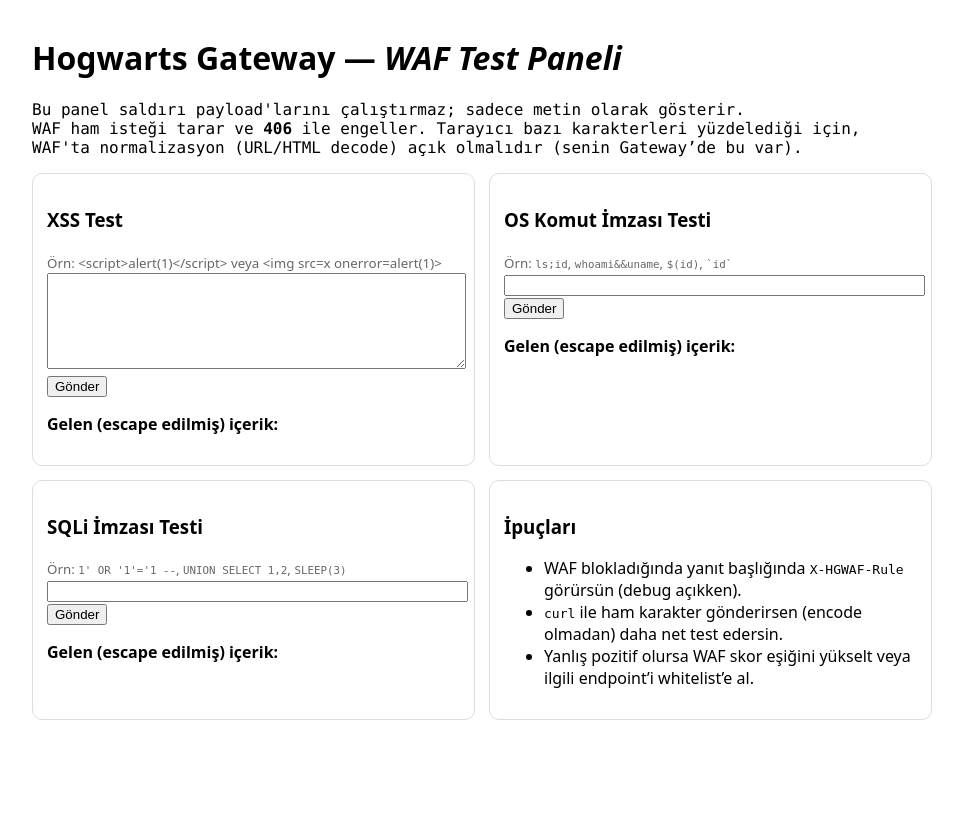
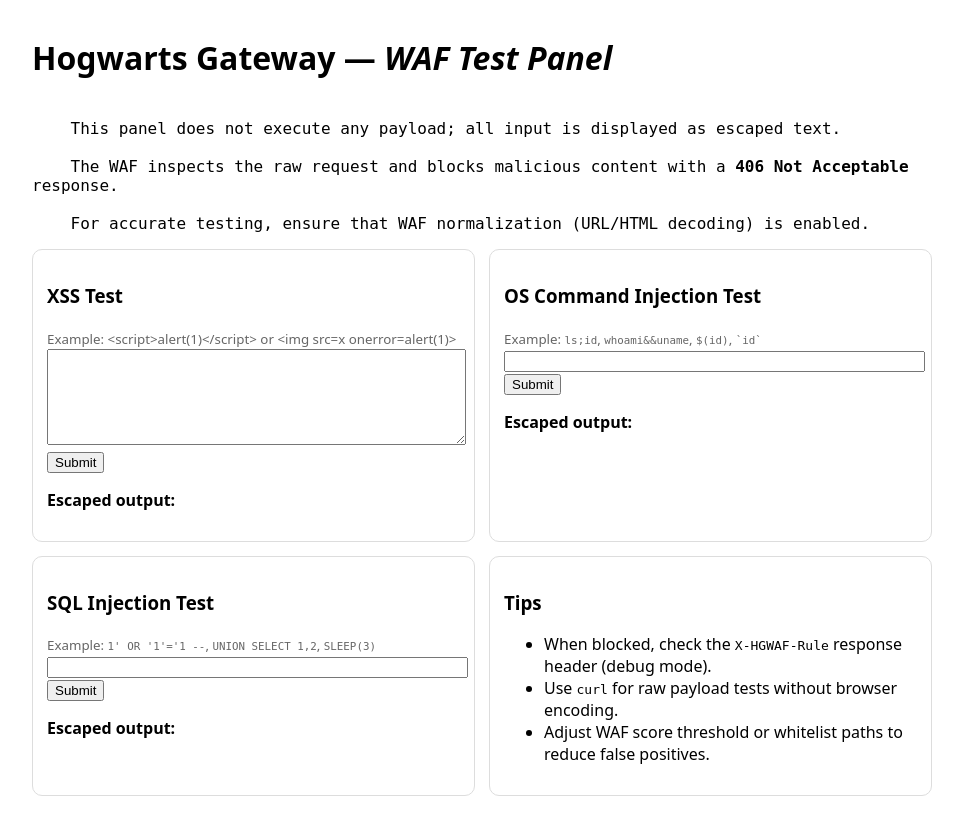
Before and after one commit to omerfaruk-shp/Hogwarts-Gateway, a PHP site: page / in a window 1280 px wide. Shown: the whole page, without its empty margins (158-1121 px from the left). Before the commit the page ends 720 px from the top, so only its background shows below. Run offline with PHP 8.4, Linux system fonts and the light colour scheme.

Commit message:
Update index.php

```diff
--- a/www/index.php
+++ b/www/index.php
@@ -1,80 +1,123 @@
 <?php
-// Hogwarts Gateway — WAF Test Panel (SAFE)
-// Bu sayfa hiçbir payload'ı çalıştırmaz; sadece ekran metni olarak gösterir.
-// Ama WAF ham isteği taradığı için gerçek saldırı kalıplarını engeller (406).
-// LAB kilidi: dış ağda çalıştırmayı zorlaştırır (isteğe bağlı).
-$ip = $_SERVER['REMOTE_ADDR'] ?? '';
-$is_local =
-  $ip === '127.0.0.1' || $ip === '::1' ||
-  preg_match('/^(10\.|192\.168\.|172\.(1[6-9]|2[0-9]|3[0-1])\.)/', $ip);
-if (!$is_local && getenv('HOGWARTS_GATEWAY_LAB') !== '1') {
+/**
+ * Hogwarts Gateway — WAF Test Panel
+ *
+ * This script provides a safe testing interface for Hogwarts Gateway's WAF.
+ * - No payload is executed; all user inputs are HTML-escaped before output.
+ * - The WAF operates on the raw HTTP request and blocks malicious patterns with a 406 response.
+ * - Intended for local or lab use only.
+ *
+ * @license MIT
+ */
+
+// -----------------------------------------------------------------------------
+// ACCESS CONTROL — LOCAL ONLY (unless LAB mode is enabled)
+// -----------------------------------------------------------------------------
+$clientIp = $_SERVER['REMOTE_ADDR'] ?? '';
+$isLocal  = (
+    $clientIp === '127.0.0.1' ||
+    $clientIp === '::1' ||
+    preg_match('/^(10\.|192\.168\.|172\.(1[6-9]|2[0-9]|3[0-1])\.)/', $clientIp)
+);
+
+if (!$isLocal && getenv('HOGWARTS_GATEWAY_LAB') !== '1') {
     http_response_code(403);
     header('Content-Type: text/plain; charset=UTF-8');
-  exit("403 LAB only. Set HOGWARTS_GATEWAY_LAB=1 to force-enable.\n");
+    exit("403 Forbidden — LAB mode only. Set HOGWARTS_GATEWAY_LAB=1 to enable.\n");
 }
 
+// -----------------------------------------------------------------------------
+// HELPER FUNCTIONS
+// -----------------------------------------------------------------------------
+/**
+ * Escape HTML special characters for safe output.
+ *
+ * @param string $value Input string
+ * @return string Escaped string
+ */
+function esc(string $value): string {
+    return htmlspecialchars($value ?? '', ENT_QUOTES | ENT_SUBSTITUTE, 'UTF-8');
+}
+
+// -----------------------------------------------------------------------------
+// CAPTURE TEST INPUTS
+// -----------------------------------------------------------------------------
+$q   = $_GET['q']   ?? ''; // XSS test input
+$cmd = $_GET['cmd'] ?? ''; // OS command injection test input
+$sql = $_GET['sql'] ?? ''; // SQL injection test input
+
+// -----------------------------------------------------------------------------
+// OUTPUT HTML
+// -----------------------------------------------------------------------------
 header('Content-Type: text/html; charset=UTF-8');
-function esc($s){ return htmlspecialchars($s ?? '', ENT_QUOTES | ENT_SUBSTITUTE, 'UTF-8'); }
-
-$q   = $_GET['q']   ?? ''; // XSS test alanı
-$cmd = $_GET['cmd'] ?? ''; // OS command imza alanı
-$sql = $_GET['sql'] ?? ''; // SQLi imza alanı
 ?>
 <!doctype html>
-<html lang="tr">
+<html lang="en">
+<head>
 <meta charset="utf-8">
-<title>Hogwarts Gateway — WAF Test Paneli</title>
+<title>Hogwarts Gateway — WAF Test Panel</title>
 <style>
-  body{font-family:system-ui, sans-serif; max-width: 900px; margin: 36px auto}
-  .row{display:grid; grid-template-columns: 1fr 1fr; gap:14px}
-  .card{border:1px solid #ddd; border-radius:10px; padding:14px}
-  input,textarea{width:100%; font-family:ui-monospace, SFMono-Regular, Menlo, monospace}
-  textarea{height:90px}
-  .mono{font-family:ui-monospace, SFMono-Regular, Menlo, monospace; white-space:pre-wrap}
-  small{color:#666}
+    body { font-family: system-ui, sans-serif; max-width: 900px; margin: 36px auto; }
+    .row { display: grid; grid-template-columns: 1fr 1fr; gap: 14px; }
+    .card { border: 1px solid #ddd; border-radius: 10px; padding: 14px; }
+    input, textarea { width: 100%; font-family: ui-monospace, monospace; }
+    textarea { height: 90px; }
+    .mono { font-family: ui-monospace, monospace; white-space: pre-wrap; }
+    small { color: #666; }
 </style>
-<h1>Hogwarts Gateway — <em>WAF Test Paneli</em></h1>
-<p class="mono">Bu panel saldırı payload'larını çalıştırmaz; sadece metin olarak gösterir.
-WAF ham isteği tarar ve <strong>406</strong> ile engeller. Tarayıcı bazı karakterleri yüzdelediği için,
-WAF'ta normalizasyon (URL/HTML decode) açık olmalıdır (senin Gateway’de bu var).</p>
+</head>
+<body>
+
+<h1>Hogwarts Gateway — <em>WAF Test Panel</em></h1>
+<p class="mono">
+    This panel does not execute any payload; all input is displayed as escaped text.<br>
+    The WAF inspects the raw request and blocks malicious content with a <strong>406 Not Acceptable</strong> response.<br>
+    For accurate testing, ensure that WAF normalization (URL/HTML decoding) is enabled.
+</p>
 
 <div class="row">
+    <!-- XSS Test Form -->
     <form class="card" method="get">
         <h3>XSS Test</h3>
-    <small>Örn: &lt;script&gt;alert(1)&lt;/script&gt; veya &lt;img src=x onerror=alert(1)&gt;</small>
+        <small>Example: &lt;script&gt;alert(1)&lt;/script&gt; or &lt;img src=x onerror=alert(1)&gt;</small>
         <textarea name="q"><?= esc($q) ?></textarea>
-    <button type="submit">Gönder</button>
-    <p><strong>Gelen (escape edilmiş) içerik:</strong></p>
+        <button type="submit">Submit</button>
+        <p><strong>Escaped output:</strong></p>
         <div class="mono"><?= esc($q) ?></div>
     </form>
 
+    <!-- OS Command Injection Test Form -->
     <form class="card" method="get">
-    <h3>OS Komut İmzası Testi</h3>
-    <small>Örn: <code>ls;id</code>, <code>whoami&&uname</code>, <code>$(id)</code>, <code>`id`</code></small>
+        <h3>OS Command Injection Test</h3>
+        <small>Example: <code>ls;id</code>, <code>whoami&&uname</code>, <code>$(id)</code>, <code>`id`</code></small>
         <input name="cmd" value="<?= esc($cmd) ?>">
-    <button type="submit">Gönder</button>
-    <p><strong>Gelen (escape edilmiş) içerik:</strong></p>
+        <button type="submit">Submit</button>
+        <p><strong>Escaped output:</strong></p>
         <div class="mono"><?= esc($cmd) ?></div>
     </form>
 </div>
 
 <div class="row" style="margin-top:14px">
+    <!-- SQL Injection Test Form -->
     <form class="card" method="get">
-    <h3>SQLi İmzası Testi</h3>
-    <small>Örn: <code>1' OR '1'='1 --</code>, <code>UNION SELECT 1,2</code>, <code>SLEEP(3)</code></small>
+        <h3>SQL Injection Test</h3>
+        <small>Example: <code>1' OR '1'='1 --</code>, <code>UNION SELECT 1,2</code>, <code>SLEEP(3)</code></small>
         <input name="sql" value="<?= esc($sql) ?>">
-    <button type="submit">Gönder</button>
-    <p><strong>Gelen (escape edilmiş) içerik:</strong></p>
+        <button type="submit">Submit</button>
+        <p><strong>Escaped output:</strong></p>
         <div class="mono"><?= esc($sql) ?></div>
     </form>
 
+    <!-- Tips Card -->
     <div class="card">
-    <h3>İpuçları</h3>
+        <h3>Tips</h3>
         <ul>
-      <li>WAF blokladığında yanıt başlığında <code>X-HGWAF-Rule</code> görürsün (debug açıkken).</li>
-      <li><code>curl</code> ile ham karakter gönderirsen (encode olmadan) daha net test edersin.</li>
-      <li>Yanlış pozitif olursa WAF skor eşiğini yükselt veya ilgili endpoint’i whitelist’e al.</li>
+            <li>When blocked, check the <code>X-HGWAF-Rule</code> response header (debug mode).</li>
+            <li>Use <code>curl</code> for raw payload tests without browser encoding.</li>
+            <li>Adjust WAF score threshold or whitelist paths to reduce false positives.</li>
         </ul>
     </div>
 </div>
+
+</body>
 </html>
```
Lines whose indentation alone changed are shown as unchanged.
